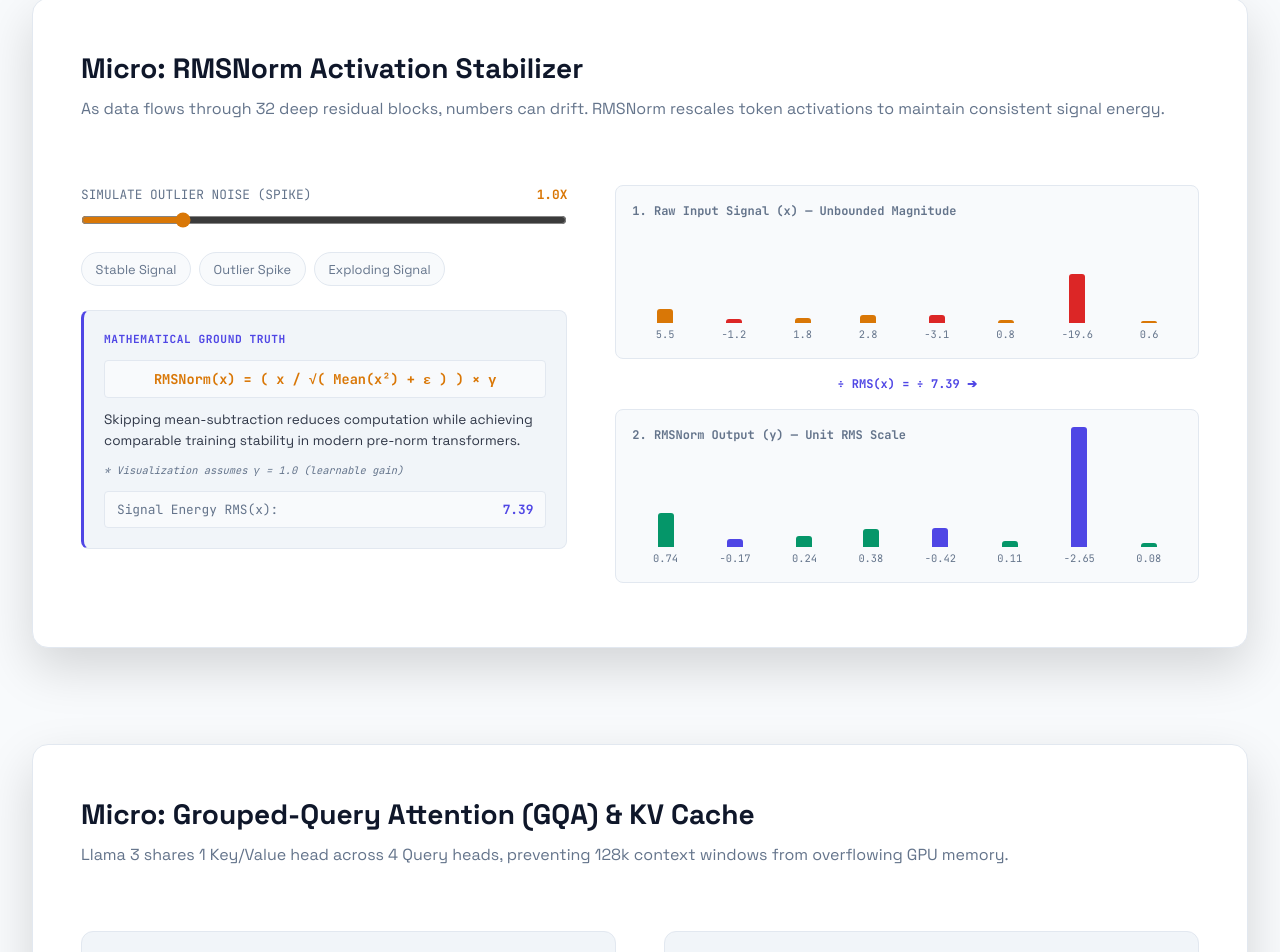
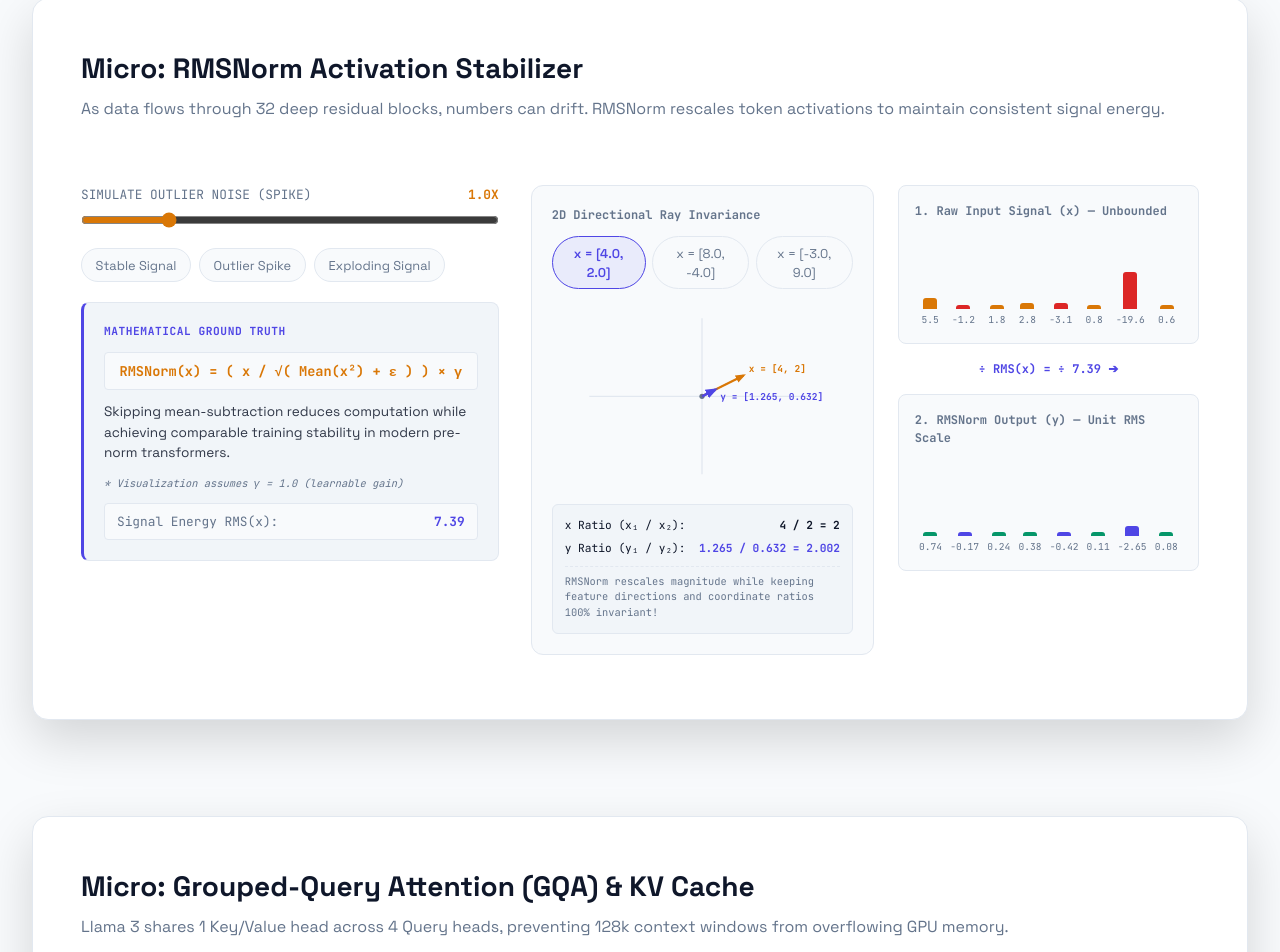
Before and after one commit to AlanPonnachan/transformer-encyclopedia, a SvelteKit app: page /architectures/llama3 in a window 1280 px wide. Shown: the part 2300-3252 px from the top of the page. Built offline with nearby package versions, Linux system fonts and the light colour scheme.

Commit message:
rmsnorm invariance graph

```diff
--- a/src/routes/architectures/llama3/+page.svelte
+++ b/src/routes/architectures/llama3/+page.svelte
@@ -107,6 +107,22 @@
   $: rmsVal = Math.sqrt(rawVector.reduce((acc, v) => acc + v * v, 0) / rawVector.length + 1e-5);
   $: normalizedVector = rawVector.map(v => Number((v / rmsVal).toFixed(3)));
 
+  // 2D Geometric Vector Presets
+  const vec2DPresets = [
+    { label: "[4.0, 2.0]", x: [4.0, 2.0] },
+    { label: "[8.0, -4.0]", x: [8.0, -4.0] },
+    { label: "[-3.0, 9.0]", x: [-3.0, 9.0] }
+  ];
+  let active2DIdx = 0;
+  $: active2D = vec2DPresets[active2DIdx].x;
+  $: rms2D = Math.sqrt((active2D[0] * active2D[0] + active2D[1] * active2D[1]) / 2 + 1e-5);
+  $: norm2D = [
+    Number((active2D[0] / rms2D).toFixed(3)),
+    Number((active2D[1] / rms2D).toFixed(3))
+  ];
+  $: ratioOrig = Number((active2D[0] / active2D[1]).toFixed(3));
+  $: ratioNorm = Number((norm2D[0] / norm2D[1]).toFixed(3));
+
   // --- CARD 4: GQA STATE ---
   let seqLenCtx = 16384;
   let attnMode: 'GQA' | 'MHA' | 'MQA' = 'GQA';
@@ -133,8 +149,8 @@
   let ffnArchChoice: 'SwiGLU' | 'GELU' = 'SwiGLU';
   let gateShift = 0.0;
   const swigluInput = [0.5, -0.2, 0.8, -0.9];
-  const w1_raw = [1.2, -1.8, 0.4, 2.1, -0.9, 1.5, -2.4, 0.7]; // Gate
-  const w3_raw = [0.9, 0.6, -1.2, 1.4, 0.8, -0.5, 1.1, -0.3]; // Up / Content
+  const w1_raw = [1.2, -1.8, 0.4, 2.1, -0.9, 1.5, -2.4, 0.7];
+  const w3_raw = [0.9, 0.6, -1.2, 1.4, 0.8, -0.5, 1.1, -0.3];
 
   function silu(x: number) { return x / (1 + Math.exp(-x)); }
   $: gate_activations = w1_raw.map(v => silu(v + gateShift));
@@ -586,13 +602,75 @@
         </div>
       </div>
 
-      <!-- WAVEFORM / DISTRIBUTION COMPARISON -->
+      <!-- DUAL INSPECTOR: 2D GEOMETRY PLOT + 1D WAVEFORMS -->
+      <div class="rms-dual-inspector">
+
+        <!-- 2D GEOMETRIC DIRECTION PLOT -->
+        <div class="vec2d-container">
+          <span class="wave-title">2D Directional Ray Invariance</span>
+          <div class="vec2d-presets-row">
+            {#each vec2DPresets as p, i}
+              <button
+                class="chip"
+                class:chip-active={active2DIdx === i}
+                on:click={() => active2DIdx = i}
+              >
+                x = {p.label}
+              </button>
+            {/each}
+          </div>
+
+          <div class="vec2d-plot-and-math">
+            <svg viewBox="0 0 300 220" class="vec2d-svg">
+              <defs>
+                <marker id="arrow-amber" viewBox="0 0 10 10" refX="6" refY="5" markerWidth="6" markerHeight="6" orient="auto-start-reverse"><path d="M 0 2 L 8 5 L 0 8 z" fill="var(--highlight)" /></marker>
+                <marker id="arrow-indigo" viewBox="0 0 10 10" refX="6" refY="5" markerWidth="6" markerHeight="6" orient="auto-start-reverse"><path d="M 0 2 L 8 5 L 0 8 z" fill="var(--accent)" /></marker>
+              </defs>
+
+              <!-- Axes -->
+              <line x1="20" y1="110" x2="280" y2="110" stroke="var(--border)" stroke-width="1.5" />
+              <line x1="150" y1="20" x2="150" y2="200" stroke="var(--border)" stroke-width="1.5" />
+              <circle cx="150" cy="110" r="3" fill="var(--muted)" />
+
+              <!-- Directional Ray Line (Dashed) -->
+              <line x1="150" y1="110" x2={150 + active2D[0] * 12} y2={110 - active2D[1] * 12} stroke="var(--highlight)" stroke-width="1.5" stroke-dasharray="3,3" opacity="0.6" />
+
+              <!-- Original Vector Arrow x -->
+              <line x1="150" y1="110" x2={150 + active2D[0] * 12} y2={110 - active2D[1] * 12} stroke="var(--highlight)" stroke-width="2.5" marker-end="url(#arrow-amber)" />
+              <text x={150 + active2D[0] * 12 + 6} y={110 - active2D[1] * 12 - 4} fill="var(--highlight)" font-family="JetBrains Mono" font-size="11" font-weight="700">
+                x = [{active2D[0]}, {active2D[1]}]
+              </text>
+
+              <!-- Normalized Vector Arrow y -->
+              <line x1="150" y1="110" x2={150 + norm2D[0] * 12} y2={110 - norm2D[1] * 12} stroke="var(--accent)" stroke-width="3" marker-end="url(#arrow-indigo)" />
+              <text x={150 + norm2D[0] * 12 + 6} y={110 - norm2D[1] * 12 + 12} fill="var(--accent)" font-family="JetBrains Mono" font-size="11" font-weight="700">
+                y = [{norm2D[0]}, {norm2D[1]}]
+              </text>
+            </svg>
+
+            <div class="ratio-proof-card">
+              <div class="proof-row">
+                <span>x Ratio (x₁ / x₂):</span>
+                <strong>{active2D[0]} / {active2D[1]} = {ratioOrig}</strong>
+              </div>
+              <div class="proof-row">
+                <span>y Ratio (y₁ / y₂):</span>
+                <strong style="color: var(--accent)">{norm2D[0]} / {norm2D[1]} = {ratioNorm}</strong>
+              </div>
+              <div class="proof-insight">
+                RMSNorm rescales magnitude while keeping feature directions and coordinate ratios 100% invariant!
+              </div>
+            </div>
+          </div>
+        </div>
+
+        <!-- 1D WAVEFORMS (FIXED UNIFIED SCALE & ZERO OVERFLOW) -->
         <div class="rms-waves-container">
           <div class="wave-box">
-          <span class="wave-title">1. Raw Input Signal (x) — Unbounded Magnitude</span>
+            <span class="wave-title">1. Raw Input Signal (x) — Unbounded</span>
             <div class="bars-flex">
               {#each rawVector as val}
-              {@const h = Math.min(100, Math.abs(val) * 2.5)}
+                {@const h = Math.min(75, Math.max(4, (Math.abs(val) / 40) * 75))}
                 <div class="bar-col">
                   <div class="bar raw-bar" style="height: {h}px; background: {val >= 0 ? 'var(--highlight)' : 'var(--red)'}"></div>
                   <span class="bar-lbl">{val.toFixed(1)}</span>
@@ -607,7 +685,7 @@
             <span class="wave-title">2. RMSNorm Output (y) — Unit RMS Scale</span>
             <div class="bars-flex">
               {#each normalizedVector as val}
-              {@const h = Math.abs(val) * 45}
+                {@const h = Math.min(75, Math.max(4, ((Math.abs(val) * 2) / 40) * 75))}
                 <div class="bar-col">
                   <div class="bar norm-bar" style="height: {h}px; background: {val >= 0 ? 'var(--green)' : 'var(--accent)'}"></div>
                   <span class="bar-lbl">{val.toFixed(2)}</span>
@@ -615,6 +693,8 @@
               {/each}
             </div>
           </div>
+        </div>
+
       </div>
 
     </div>
@@ -1055,8 +1135,8 @@
   .proof-note { font-size: 0.7rem; color: var(--muted); }
 
   /* ================== RMSNORM WORKSPACE ================== */
-  .rmsnorm-workspace { display: flex; gap: 3rem; align-items: flex-start; justify-content: space-between; padding: 1rem 0; width: 100%; flex-wrap: wrap; }
-  .rms-controls { flex: 1; min-width: 320px; display: flex; flex-direction: column; gap: 1.5rem; }
+  .rmsnorm-workspace { display: flex; gap: 2rem; align-items: flex-start; justify-content: space-between; padding: 1rem 0; width: 100%; flex-wrap: wrap; }
+  .rms-controls { flex: 1; min-width: 320px; display: flex; flex-direction: column; gap: 1.25rem; }
   .ctrl-group { display: flex; flex-direction: column; gap: 0.5rem; }
   .lbl-row { display: flex; justify-content: space-between; align-items: center; font-family: 'JetBrains Mono', monospace; font-size: 0.8rem; color: var(--muted); text-transform: uppercase; }
   .hl-slider { accent-color: var(--highlight); cursor: pointer; }
@@ -1070,13 +1150,22 @@
   .gamma-note { font-family: 'JetBrains Mono', monospace; font-size: 0.65rem; color: var(--muted); font-style: italic; }
   .rms-gauge { display: flex; justify-content: space-between; align-items: center; background: var(--bg); padding: 0.5rem 0.75rem; border-radius: 4px; border: 1px solid var(--border); font-family: 'JetBrains Mono', monospace; font-size: 0.8rem; color: var(--muted); }
 
-  .rms-waves-container { flex: 1.2; min-width: 360px; display: flex; flex-direction: column; gap: 1rem; }
-  .wave-box { background: var(--bg); border: 1px solid var(--border); border-radius: 8px; padding: 1rem; display: flex; flex-direction: column; gap: 0.75rem; }
+  .rms-dual-inspector { flex: 1.6; min-width: 360px; display: flex; gap: 1.5rem; flex-wrap: wrap; }
+  .vec2d-container { flex: 1; min-width: 280px; background: var(--bg); border: 1px solid var(--border); border-radius: 12px; padding: 1.25rem; display: flex; flex-direction: column; gap: 0.75rem; }
+  .vec2d-presets-row { display: flex; gap: 0.4rem; }
+  .vec2d-plot-and-math { display: flex; flex-direction: column; gap: 0.75rem; align-items: center; }
+  .vec2d-svg { width: 100%; max-width: 260px; height: auto; overflow: visible; }
+  .ratio-proof-card { width: 100%; background: var(--surface2); border: 1px solid var(--border); padding: 0.75rem; border-radius: 6px; display: flex; flex-direction: column; gap: 0.4rem; font-family: 'JetBrains Mono', monospace; font-size: 0.7rem; }
+  .proof-row { display: flex; justify-content: space-between; color: var(--text); }
+  .proof-insight { font-size: 0.65rem; color: var(--muted); border-top: 1px dashed var(--border); padding-top: 0.4rem; margin-top: 0.2rem; }
+
+  .rms-waves-container { flex: 1; min-width: 280px; display: flex; flex-direction: column; gap: 1rem; }
+  .wave-box { background: var(--bg); border: 1px solid var(--border); border-radius: 8px; padding: 1rem; display: flex; flex-direction: column; gap: 0.75rem; overflow: hidden; }
   .wave-title { font-family: 'JetBrains Mono', monospace; font-size: 0.75rem; color: var(--muted); font-weight: 600; }
-  .bars-flex { display: flex; align-items: flex-end; justify-content: space-around; height: 110px; padding-top: 10px; border-bottom: 1px stroke var(--border); }
+  .bars-flex { display: flex; align-items: flex-end; justify-content: space-around; height: 95px; padding-top: 15px; border-bottom: 1px stroke var(--border); }
   .bar-col { display: flex; flex-direction: column; align-items: center; gap: 4px; }
-  .bar { width: 16px; border-radius: 3px 3px 0 0; transition: height 0.3s cubic-bezier(0.16, 1, 0.3, 1), background 0.3s; }
-  .bar-lbl { font-family: 'JetBrains Mono', monospace; font-size: 0.65rem; color: var(--muted); }
+  .bar { width: 14px; border-radius: 3px 3px 0 0; transition: height 0.3s cubic-bezier(0.16, 1, 0.3, 1), background 0.3s; max-height: 75px; }
+  .bar-lbl { font-family: 'JetBrains Mono', monospace; font-size: 0.6rem; color: var(--muted); }
   .rms-arrow { font-family: 'JetBrains Mono', monospace; font-size: 0.75rem; color: var(--accent); text-align: center; font-weight: 600; }
 
   /* ================== GQA WORKSPACE ================== */
```
Lines whose indentation alone changed are shown as unchanged.
